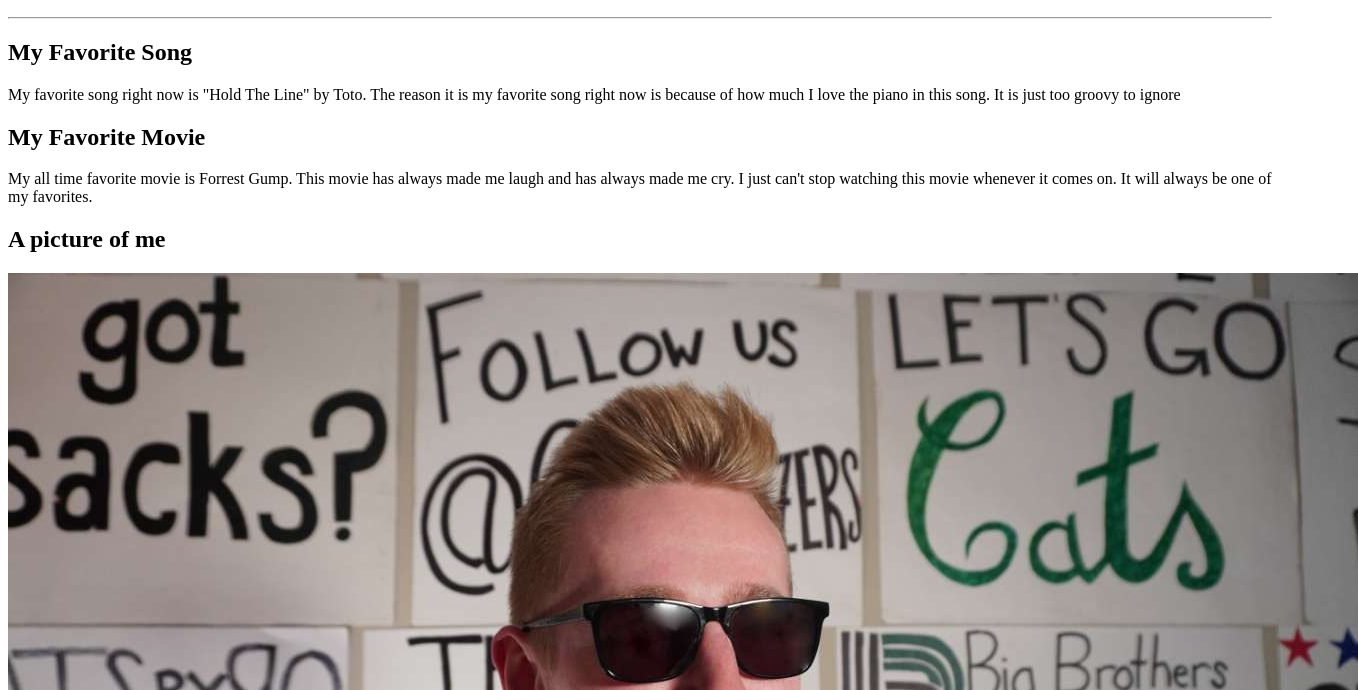
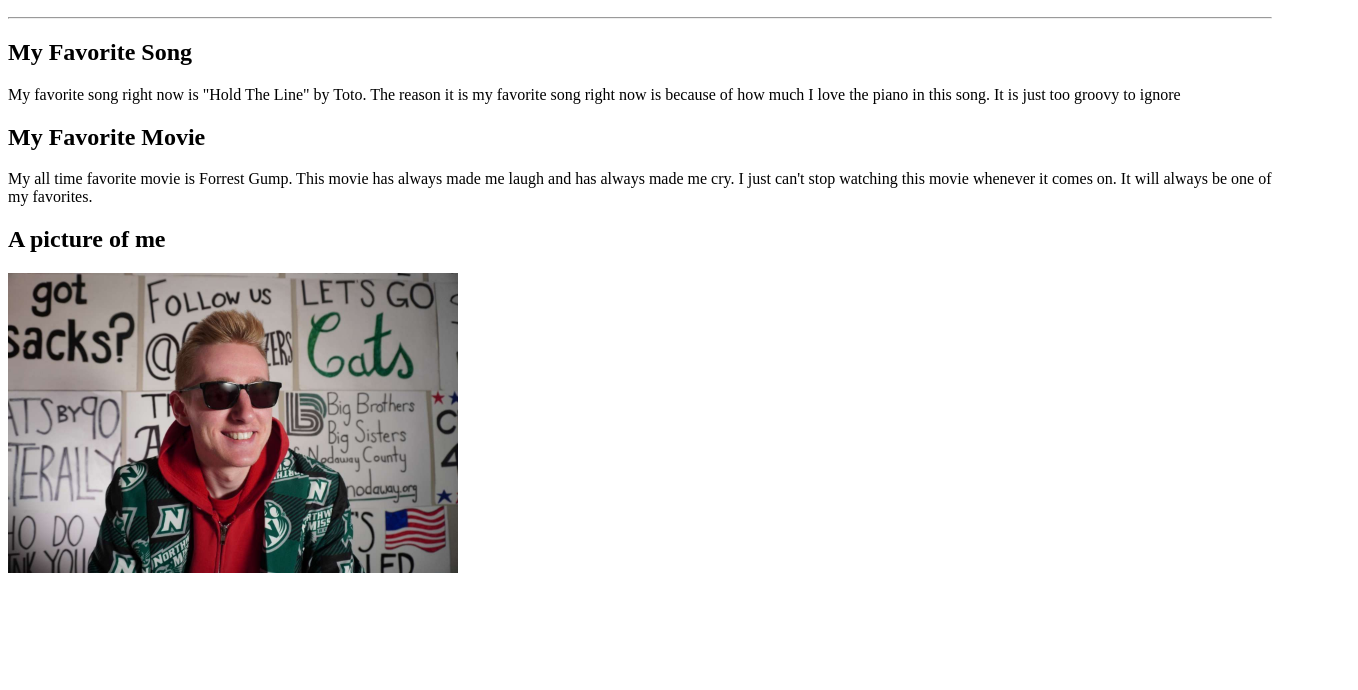
Before and after one commit to 44-563-Web-Apps-S24/44563-webapps-s24-assignment3-danielgatschet, a plain HTML site: page mymedia.html in a window 1280 px wide. Shown: the part 110-800 px from the top of the page, 1358 px wide, since content can reach past the window. Drawn offline with Linux system fonts and the light colour scheme.

Commit message:
Finished part 7

```diff
--- a/mymedia.html
+++ b/mymedia.html
@@ -27,7 +27,7 @@
         <h2>
             A picture of me
         </h2>
-        <img src="Snapchat-902258160.jpg">
+        <img src="Snapchat-902258160.jpg" style="width: 450px; height: 300px">
     </body>
 
 </html>
```
Also changed, not shown: index.html (+1 -0 lines).
